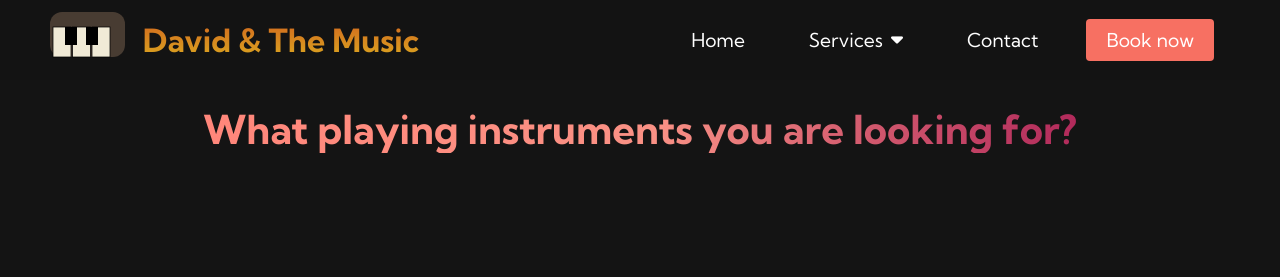
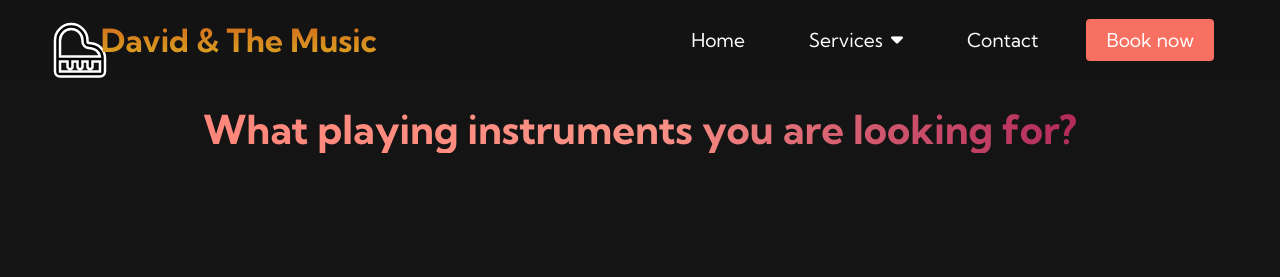
Before and after one commit to PseuDawncode/animationsvg, a plain HTML site: page index.html in a window 1280 px wide. Shown: the top 277 px of the page. Drawn offline with nearby package versions, Linux system fonts and the light colour scheme.

Commit message:
added link svg external

```diff
--- a/index.html
+++ b/index.html
@@ -17,13 +17,19 @@
     <nav class="navbar">
         <div class="navbar__container">
             <div class="logo__wrapper">
-                <svg class="piano-logo" viewBox="0 0 100 50" xmlns="http://www.w3.org/2000/svg">
+                <!--
+                <svg class="piano-logo" id="piano-logo" viewBox="0 0 100 50" xmlns="http://www.w3.org/2000/svg">
                         <rect width="50" height="30" rx="8" ry="8" fill="#483C32" />
                         <rect class="key-white" x="2" y="10" width="12" height="20"/>
                         <rect class="key-white" x="15" y="10" width="12" height="20"/>
                         <rect class="key-white" x="28" y="10" width="12" height="20"/>
                         <rect class="key-black" x="10" y="10" width="8" height="12"/>
                         <rect class="key-black" x="24" y="10" width="8" height="12"/>
+                        <a href="https://www.w3schools.com/graphics/" target="_blank"></a>
+                </svg>
+                -->
+                <svg class="pianosvg" id="piano">
+                    <use xlink:href="images/pianosvg.svg#pianosvg"></use>
                 </svg>
                 <h1 id="navbar__logo">David & The Music</h1>
             </div>
--- a/styles/index.css
+++ b/styles/index.css
@@ -51,6 +51,16 @@ body{
     transition: fill 0.3s ease;
     margin-top: 18px;
     margin-right: -15%;
+}
+
+.pianosvg {
+    width: 60px;
+    height: auto;
+    stroke: white;
+    stroke-width: 1px;
+    transition: fill 0.3s ease;
+    margin-top: 18px;
+    margin-right: -5%;
 }
 
 .key-white {
```
Also changed, not shown: images/pianosvg.svg (added). Lines whose indentation alone changed are shown as unchanged.
